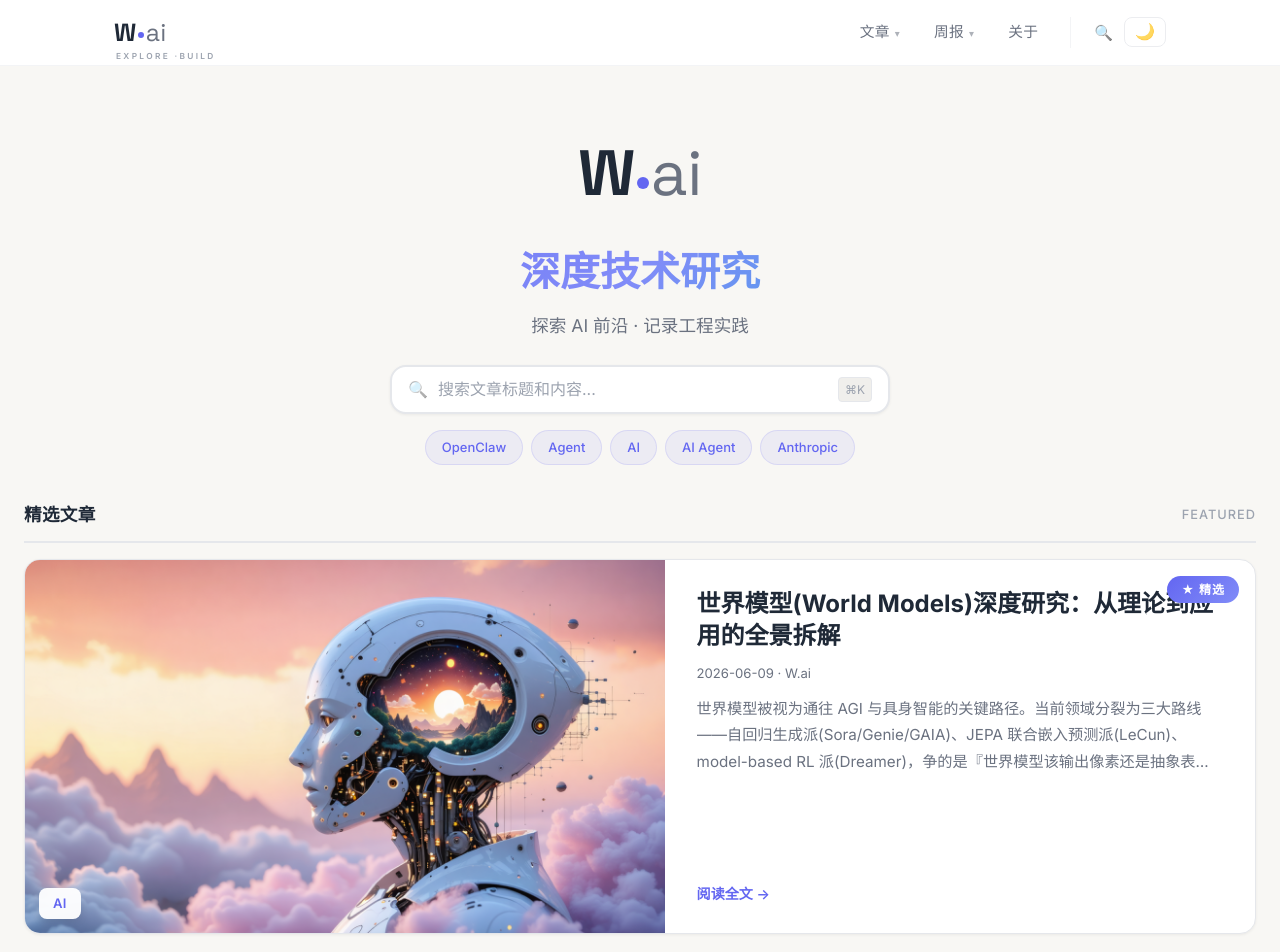
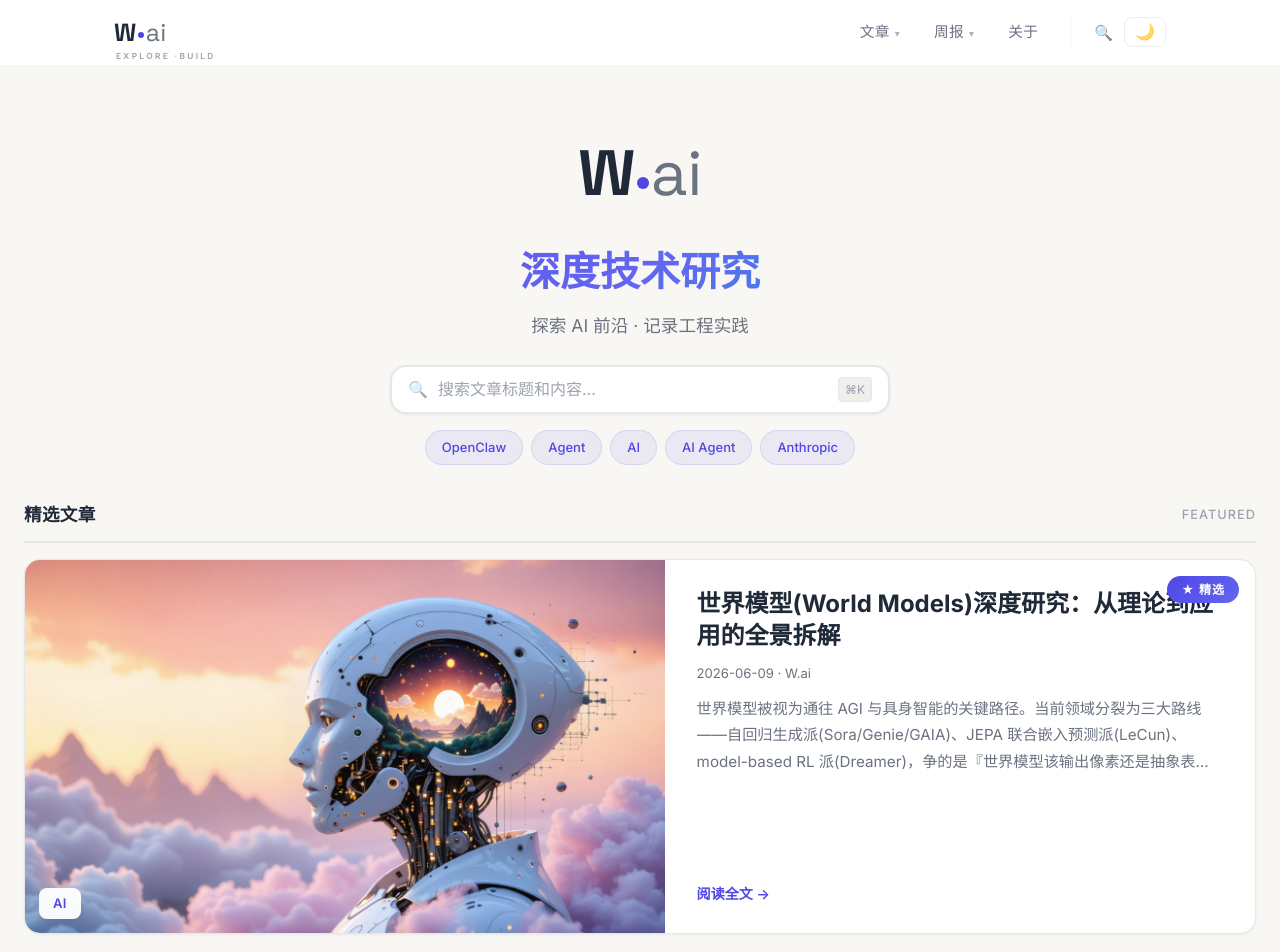
Before and after one commit to wujiaming88/wujiaming88.github.io, a Jekyll site: the page built from index.html, in a window 1280 px wide and 1400 px high. Shown: the top 952 px of the window. Built offline with Jekyll 4.4.1, drawn with Linux system fonts in a browser that asks for light colours; nearby versions of some CDN libraries; the list of posts is cut into pages by our own code.

Commit message:
style(blog): accent靛紫调深降饱和(#6366f1→#4f46e5)去Tailwind默认味,深浅色同步+统一分享按钮变量

```diff
--- a/_includes/share_buttons.html
+++ b/_includes/share_buttons.html
@@ -102,7 +102,7 @@
 }
 
 .share-btn.link {
-    background: #6366f1;
+    background: var(--accent);
 }
 
 .share-btn.link:hover {
--- a/assets/main.scss
+++ b/assets/main.scss
@@ -18,19 +18,19 @@
   --text-heading: #1f2937;
   --text-tertiary: #9ca3af;
 
-  --accent: #6366f1;
-  --accent-light: #818cf8;
+  --accent: #4f46e5;
+  --accent-light: #6366f1;
   --accent-cyan: #06b6d4;
 
-  --link-color: #6366f1;
-  --link-hover: #818cf8;
-  --accent-color: #6366f1;
+  --link-color: #4f46e5;
+  --link-hover: #6366f1;
+  --accent-color: #4f46e5;
 
   --border-color: #e5e7eb;
   --border-light: #f3f4f6;
 
-  --tag-bg: rgba(99,102,241,0.08);
-  --tag-color: #6366f1;
+  --tag-bg: rgba(79,70,229,0.08);
+  --tag-color: #4f46e5;
 
   --card-bg: #ffffff;
   --card-shadow: 0 1px 3px rgba(0,0,0,0.06);
@@ -46,7 +46,7 @@
   --navbar-bg: rgba(255,255,255,0.98);
   --navbar-mobile-bg: rgba(255,255,255,0.98);
   --blockquote-text: #4b5563;
-  --blockquote-bg: rgba(99,102,241,0.04);
+  --blockquote-bg: rgba(79,70,229,0.04);
   --timeline-dot: #d1d5db;
   --placeholder-gradient: linear-gradient(135deg, #f0efec, #e5e7eb);
   --toc-bg: rgba(255,255,255,0.88);
@@ -756,19 +756,19 @@ img {
   --text-heading: #e4e4e7;
   --text-tertiary: #52525b;
 
-  --accent: #818cf8;
-  --accent-light: #a5b4fc;
+  --accent: #6d6ce8;
+  --accent-light: #9b9bf5;
   --accent-cyan: #22d3ee;
 
-  --link-color: #818cf8;
-  --link-hover: #a5b4fc;
-  --accent-color: #818cf8;
+  --link-color: #6d6ce8;
+  --link-hover: #9b9bf5;
+  --accent-color: #6d6ce8;
 
   --border-color: #222224;
   --border-light: #1a1a1c;
 
-  --tag-bg: rgba(99,102,241,0.12);
-  --tag-color: #818cf8;
+  --tag-bg: rgba(109,108,232,0.14);
+  --tag-color: #9b9bf5;
 
   --card-bg: #141415;
   --card-shadow: 0 1px 3px rgba(0,0,0,0.3);
@@ -780,7 +780,7 @@ img {
   --navbar-bg: rgba(10,10,11,0.96);
   --navbar-mobile-bg: rgba(20,20,21,0.98);
   --blockquote-text: #a1a1aa;
-  --blockquote-bg: rgba(99,102,241,0.06);
+  --blockquote-bg: rgba(109,108,232,0.07);
   --timeline-dot: #52525b;
   --placeholder-gradient: linear-gradient(135deg, #1a1a1c, #222224);
   --toc-bg: rgba(20,20,21,0.88);
```
